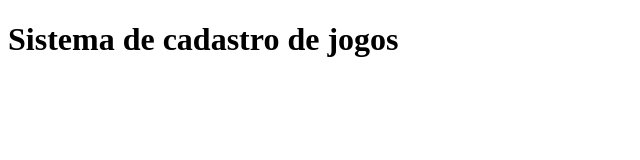
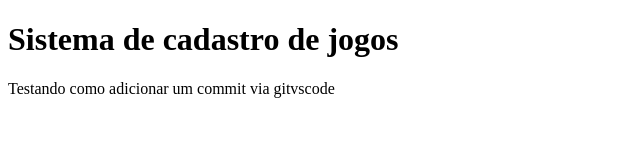
Before and after one commit to Ymps7/sistema-de-cadastro, a plain HTML site: page index.html in a window 1280 px wide. Shown: the whole page, without its empty margins (0-640 px from the left). Drawn offline with Linux system fonts and the light colour scheme.

Commit message:
Testando como adicionar um commit via gitvscode

```diff
--- a/index.html
+++ b/index.html
@@ -8,6 +8,7 @@
 </head>
 <body>
     <h1>Sistema de cadastro de jogos</h1>
+    <p>Testando como adicionar um commit via gitvscode</p>
     <script src="app.js"></script>
 </body>
 </html>
```
